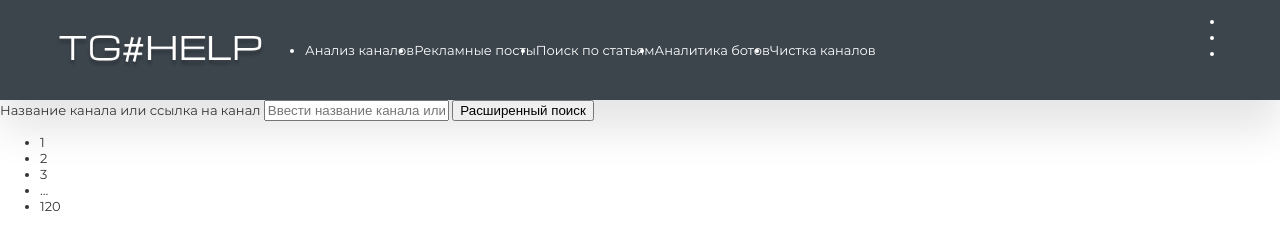
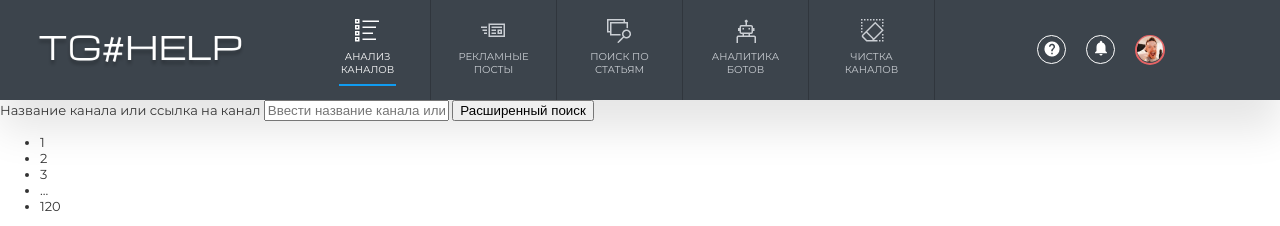
Before and after one commit to Etalona/TGHelp, a website: page source/channels.html in a window 1280 px wide. Shown: the top 226 px of the page. Drawn offline with nearby package versions, Linux system fonts and the light colour scheme; files that its build step writes are made by us from their sources.

Commit message:
закончена стилизация шапки и подвала

```diff
--- a/source/channels.html
+++ b/source/channels.html
@@ -13,25 +13,47 @@
 </head>
 <body>
   <header class="page-header">
-    <nav class="main-nav">
+    <nav class="container">
       <a href="#" class="logo">
         <img src="img/logo.png" width="640" height="114" alt="Логотип TGHelp">
       </a>
       <ul class="main-nav__list">
-        <li class="main-nav__item">Анализ каналов</li>
-        <li class="main-nav__item">Рекламные посты</li>
-        <li class="main-nav__item">Поиск по статьям</li>
-        <li class="main-nav__item">Аналитика ботов</li>
-        <li class="main-nav__item">Чистка каналов</li>
+        <li class="main-nav__item main-nav__item--analysis main-nav__item--current">
+          <a>Анализ каналов</a>
+        </li>
+        <li class="main-nav__item main-nav__item--advertising">
+          <a href="#">Рекламные посты</a>
+        </li>
+        <li class="main-nav__item main-nav__item--search">
+          <a href="#">Поиск по статьям</a>
+        </li>
+        <li class="main-nav__item main-nav__item--analytic">
+          <a href="#">Аналитика ботов</a>
+        </li>
+        <li class="main-nav__item main-nav__item--clean">
+          <a href="#">Чистка каналов</a>
+        </li>
       </ul>
-    </nav>
       <div class="top-user">
         <ul class="top-user__list">
-        <li class="top-user__item"></li>
-        <li class="top-user__item"></li>
-        <li class="top-user__item"></li>
+          <li class="top-user__item top-user__item--question">
+            <a href="#">
+              <img src="img/question-icon.png" width="16" height="16">
+            </a>
+          </li>
+          <li class="top-user__item top-user__item--bell">
+            <a href="#">
+              <img src="img/bell-icon.png" width="14" height="16">
+            </a>
+          </li>
+          <li class="top-user__item top-user__item--photo">
+            <a href="#">
+              <img src="img/top-user.jpg" width="26" height="26">
+            </a>
+          </li>
         </ul>
       </div>
+    </nav>
   </header>
   <main>
     <section class="search-channel">
@@ -354,19 +376,23 @@
     </section>
   </main>
   <footer class="page-footer">
+    <div class="container">
       <a href="#" class="logo">
-      <img src="" width="" height="" alt="Логотип TGHelp">
+        <img src="img/logo.png" width="640" height="114" alt="Логотип TGHelp">
       </a>
       <div class="cooperation">
-      <b>По всем вопросам сотрудничества:</b>
-      <a href="#">
-        <img src="#">
+        <b class="cooperation__text">По всем вопросам сотрудничества:</b>
+        <div class="cooperation__links">
+          <a class="cooperation__link" href="#">
+            <img src="img/telegram-icon.png" width="33" height="33">
             @tg_assistant
           </a>
-      <a href="#">
-        <img src="#">
+          <a class="cooperation__link" href="#">
+            <img src="img/telegram-icon.png" width="33" height="33">
             @tg_help
           </a>
+        </div>
+      </div>
     </div>
   </footer>
 </body>
--- /dev/null
+++ b/source/sass/blocks/container.scss
@@ -0,0 +1,5 @@
+.container {
+  display: flex;
+  align-items: center;
+  width: 1210px;
+}
--- /dev/null
+++ b/source/sass/blocks/cooperation.scss
@@ -0,0 +1,27 @@
+.cooperation {
+  display: flex;
+  flex-direction: column;
+  align-items: flex-end;
+  flex-grow: 1;
+}
+.cooperation__text {
+  padding-right: 10px;
+  font-size: 18px;
+  font-weight: 600;
+}
+.cooperation__links {
+  display: flex;
+  justify-content: space-between;
+  padding-top: 10px;
+  min-width: 350px;
+}
+.cooperation__link {
+  display: flex;
+  align-items: center;
+  font-size: 18px;
+  text-decoration: none;
+  color: #ffffff;
+  & img {
+    padding-right: 10px;
+  }
+}
--- a/source/sass/blocks/main-nav.scss
+++ b/source/sass/blocks/main-nav.scss
@@ -1,9 +1,72 @@
-.main-nav {
+.main-nav__list {
+  align-self: stretch;
   display: flex;
-  align-items: center;
-  width: 1130px;
+  flex-wrap: wrap;
+  justify-content: center;
+  margin: 0;
+  padding-left: 60px;
+  list-style: none;
+  font-size: 10px;
+  text-transform: uppercase;
 }
-.main-nav__list {
-  display: flex;
+.main-nav__item {
+  padding-left: 25px;
+  padding-right: 25px;
+  border-right: 1px solid #30363d;
+  & a {
+    display: block;
+    padding-top: 50px;
+    padding-bottom: 10px;
+    width: 75px;
+    text-align: center;
+    text-decoration: none;
+    color: #cbcfd4;
+  }
+}
+.main-nav__item a:hover {
+  color: #ffffff;
+}
+.main-nav__item--analysis {
+  background-image: url("/img/analysis-icon.png");
+  background-repeat: no-repeat;
+  background-position-x: 50px;
+  background-position-y: 19px;
+}
+.main-nav__item--advertising {
+  background-image: url("/img/post-icon.png");
+  background-repeat: no-repeat;
+  background-position-x: 50px;
+  background-position-y: 23px;
+}
+.main-nav__item--search {
+  background-image: url("/img/search-icon.png");
+  background-repeat: no-repeat;
+  background-position-x: 50px;
+  background-position-y: 19px;
+}
+.main-nav__item--analytic {
+  background-image: url("/img/analytic-icon.png");
+  background-repeat: no-repeat;
+  background-position-x: 53px;
+  background-position-y: 19px;
+}
+.main-nav__item--clean {
+  background-image: url("/img/clean-icon.png");
+  background-repeat: no-repeat;
+  background-position-x: 52px;
+  background-position-y: 19px;
+}
+.main-nav__item--current a {
+  position: relative;
+  color: #ffffff;
+  &::after {
+    position: absolute;
+    content: "";
+    width: 57px;
+    height: 2px;
+    background-color: #109cf1;
+    bottom: 0;
+    left: 9px;
+  }
 
 }
--- /dev/null
+++ b/source/sass/blocks/page-footer.scss
@@ -0,0 +1,12 @@
+.page-footer {
+  display: flex;
+  justify-content: center;
+  min-height: 100px;
+  background-color: #3C444C;
+  color: #ffffff;
+}
+.page-footer__wrapper {
+  display: flex;
+  align-items: center;
+  width: 1210px;
+}
--- /dev/null
+++ b/source/sass/blocks/top-user.scss
@@ -0,0 +1,34 @@
+.top-user {
+  flex-grow: 1;
+}
+.top-user__list {
+  display: flex;
+  justify-content: flex-end;
+  padding: 0;
+  padding-right: 80px;
+  margin: 0;
+  list-style: none;
+}
+.top-user__item {
+  display: flex;
+  align-items: center;
+  justify-content: center;
+  width: 27px;
+  height: 27px;
+  border: 1px solid #ffffff;
+  border-radius: 50%;
+  margin-left: 20px;
+}
+.top-user__item--question img {
+  padding-top: 2px;
+}
+
+.top-user__item--photo {
+  width: 26px;
+  height: 26px;
+  border: 2px solid;
+  border-color: #e66465;
+  & img {
+  border-radius: 50%;
+  }
+}
--- a/source/sass/style.scss
+++ b/source/sass/style.scss
@@ -18,6 +18,10 @@ body {
   overflow: hidden;
 }
 @import "fonts";
+@import "blocks/container";
 @import "blocks/page-header";
 @import "blocks/main-nav";
 @import "blocks/logo";
+@import "blocks/top-user";
+@import "blocks/page-footer";
+@import "blocks/cooperation";
```
Also changed, not shown: source/img/analysis-icon.png (added), source/img/analytic-icon.png (added), source/img/bell-icon.png (added), source/img/clean-icon.png (added), source/img/post-icon.png (added), source/img/question-icon.png (added), source/img/search-icon.png (added), source/img/telegram-icon.png (added), source/img/top-user.jpg (added). Lines whose indentation alone changed are shown as unchanged.
